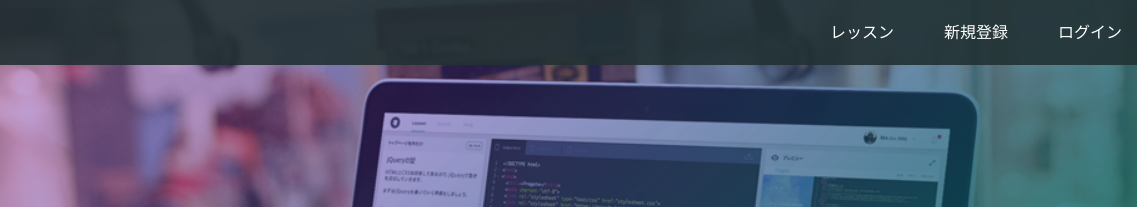
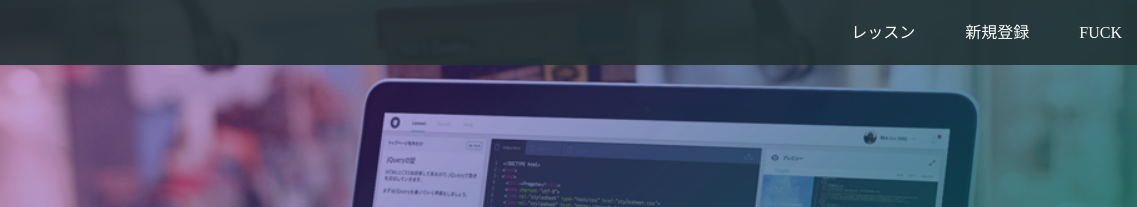
Before and after one commit to Takuro5617/file-Users-takuronogami-Desktop-html_file-index.html, a plain HTML site: page index.html in a window 1280 px wide. Shown: the top 207 px of the page, 143-1280 px from the left. Drawn offline with Linux system fonts and the light colour scheme.

Commit message:
Update index.html

```diff
--- a/index.html
+++ b/index.html
@@ -17,7 +17,7 @@
       <div class="header-right">
         <a href="#">レッスン</a>
         <a href="#">新規登録</a>
-        <a href="#" class="login">ログイン</a>
+        <a href="#" class="login">FUCK</a>
       </div>
     </div>
   </header>
```
